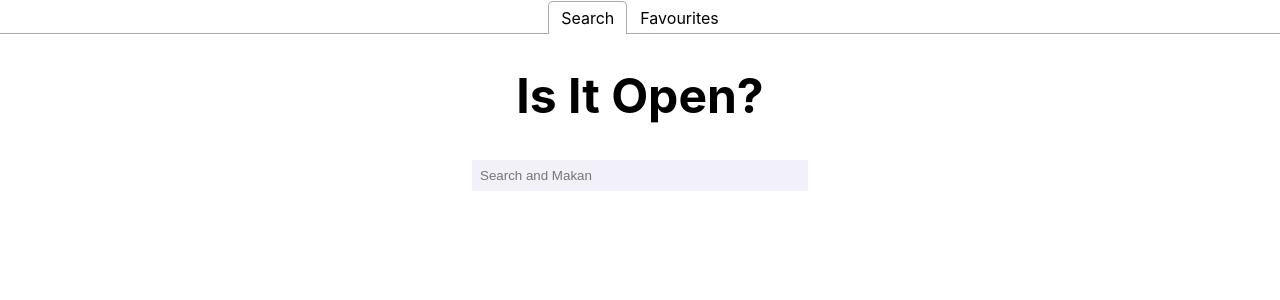
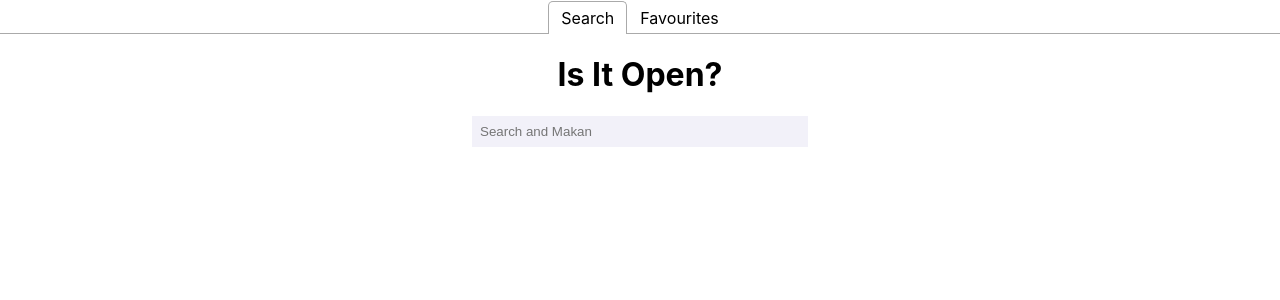
Before and after one commit to careylzh/is-it-open-restaurants, a React (Create React App) app in the folder client/: page / in a window 1280 px wide. Shown: the top 300 px of the page. Built offline with nearby package versions, Linux system fonts and the light colour scheme; no server answers.

Commit message:
added TODO and changed SearchPage font size

```diff
--- a/client/src/App.js
+++ b/client/src/App.js
@@ -3,6 +3,7 @@ import { Tab, Tabs, TabList, TabPanel } from 'react-tabs';
 import 'react-tabs/style/react-tabs.css';
 import SearchPage from './Components/SearchPage'
 
+//TODO: add component CollectionsPage into body of 2nd tab panel when does
 function App() {
   return (
     <div className="App">
@@ -14,7 +15,7 @@ function App() {
     </TabList>
 
     <TabPanel>
-      <h2><SearchPage /></h2>
+      <SearchPage />
     </TabPanel>
     <TabPanel>
       <h2>Lists of Favourites</h2>
```
